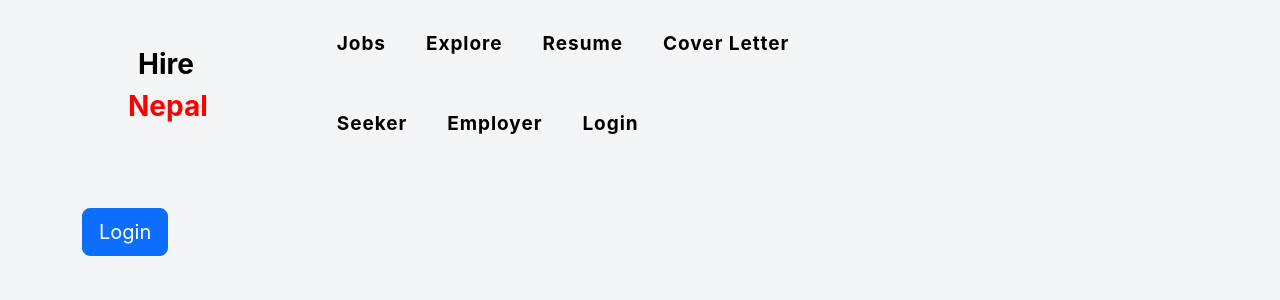
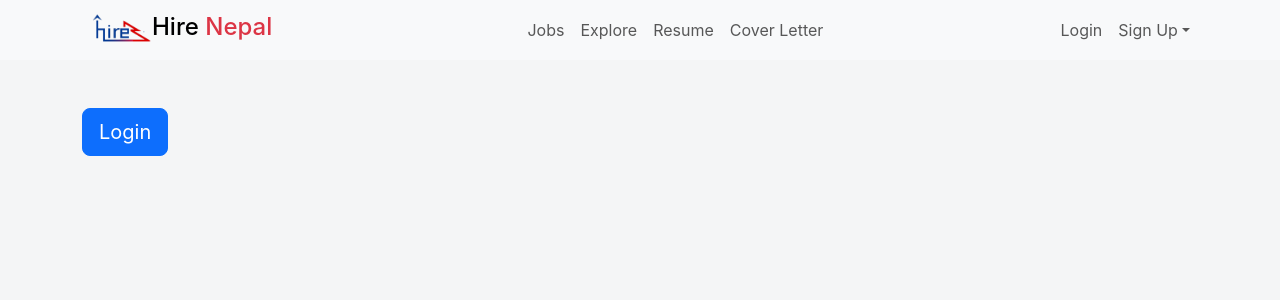
Before and after one commit to The-SP/Job-Portal-Frontend, a React (Create React App) app: page / in a window 1280 px wide. Shown: the top 300 px of the page. Built offline with nearby package versions, Linux system fonts and the light colour scheme.

Commit message:
Fix navbar

```diff
--- a/src/components/Navbar.css
+++ b/src/components/Navbar.css
@@ -1,64 +1,10 @@
+.nav-link:hover {
+  color: red !important;
+  border-bottom: 2px solid red;
+  transition: border-bottom 0.4s ease-in;
+}
 
-* {
-    margin: 0;
-    padding: 0;
-    box-sizing: border-box;
-  }
-
-  li {
-    list-style: none;
-  }
-
-  .heroNav{
-      height:20vh;
-      width: 100%;
-  }
-
-  .mainNav{
-      display: flex;
-      align-items: center;
-      justify-content: space-between;
-      padding-left: 10%;
-      padding-right: 10%;
-  }
-
-  .logoNav{
-      padding-top: 10px;
-  }
-
-  .logoNav a{
-      color: black;
-      font-size: 28px;
-      font-weight: bold;
-      text-decoration: none;
-  }
-
-  .logoNav span{
-      color: red;
-  }
-
-  .mainNav ul{
-      display: inline-block;
-      padding-top: 25px;
-  }
-
-  .mainNav ul li{
-      display: inline-block;
-      padding: 5px 10px;
-      letter-spacing: 0.06rem;
-  }
-
-  .mainNav ul li a {
-      text-decoration: none;
-      color: black;
-      font-weight: bold;
-    }
-
-  .mainNav ul li a:hover {
-      color: red;
-      transition: .3s;
-    }
-
-  .hamburger-menu{
-      display: none;
-  }
+.navbar-fixed {
+  top: 0;
+  position: sticky;
+}
--- a/src/components/Navbar.js
+++ b/src/components/Navbar.js
@@ -1,6 +1,6 @@
-import { useState, useContext } from "react";
+import { useContext } from "react";
 import { Link } from "react-router-dom";
-import { Menu } from "react-feather";
+import logo from "./logo.png";
 
 import AuthContext from "../context/AuthContext";
 import "./Navbar.css";
@@ -9,31 +9,58 @@ const Navbar = () => {
   const { user } = useContext(AuthContext);
 
   const seekerLinks = () => (
-    <ul>
-      <li>
-        <Link to="/profile/seeker">Profile</Link>
+    <ul className="navbar-nav">
+      <li className="nav-item">
+        <Link className="nav-link" to="/profile/seeker">
+          Profile
+        </Link>
       </li>
-      <li>
-        <Link to="/jobs/applications">History</Link>
+      <li className="nav-item">
+        <Link className="nav-link" to="/jobs/applications">
+          History
+        </Link>
       </li>
-      <li>
-        <Link to="/logout">Logout</Link>
+      <li className="nav-item">
+        <Link className="nav-link" to="/logout">
+          Logout
+        </Link>
       </li>
     </ul>
   );
+
   const employerLinks = () => (
-    <ul>
+    <ul className="navbar-nav">
+      <li className="nav-item dropdown">
+        <span
+          className="nav-link dropdown-toggle"
+          role="button"
+          data-bs-toggle="dropdown"
+          aria-expanded="false"
+        >
+          Hire
+        </span>
+        <ul className="dropdown-menu">
           <li>
-        <Link to="/jobs/create">CreateJob</Link>
+            <Link className="dropdown-item" to="/jobs/create">
+              Create Job
+            </Link>
           </li>
           <li>
-        <Link to="/jobs/employer">YourJobs</Link>
+            <Link className="dropdown-item" to="/jobs/employer">
+              Your Jobs
+            </Link>
           </li>
-      <li>
-        <Link to="/profile/employer">Profile</Link>
+        </ul>
       </li>
-      <li>
-        <Link to="/logout">Logout</Link>
+      <li className="nav-item">
+        <Link className="nav-link" to="/profile/employer">
+          Profile
+        </Link>
+      </li>
+      <li className="nav-item">
+        <Link className="nav-link" to="/logout">
+          Logout
+        </Link>
       </li>
     </ul>
   );
@@ -41,59 +68,91 @@ const Navbar = () => {
   const authLinks = () => (
     <>{user.is_employer ? employerLinks() : seekerLinks()}</>
   );
+
   const guestLinks = () => (
-    <ul>
+    <ul className="navbar-nav">
+      <li className="nav-item">
+        <Link className="nav-link" to="/login">
+          Login
+        </Link>
+      </li>
+      <li className="nav-item dropdown">
+        <span
+          className="nav-link dropdown-toggle"
+          role="button"
+          data-bs-toggle="dropdown"
+          aria-expanded="false"
+        >
+          Sign Up
+        </span>
+        <ul className="dropdown-menu">
           <li>
-        <Link to="/signup">Seeker</Link>
+            <Link className="dropdown-item" to="/signup">
+              Seeker
+            </Link>
           </li>
           <li>
-        <Link to="/signup-employer">Employer</Link>
+            <Link className="dropdown-item" to="/signup-employer">
+              Employer
+            </Link>
           </li>
-      <li>
-        <Link to="/login">Login</Link>
+        </ul>
       </li>
     </ul>
   );
 
-  const [showMediaIcons, setShowMediaIcons] = useState(false);
-
   return (
-    <div className="heroNav">
-      <nav className="mainNav">
-        <div className="logoNav">
-          <Link to="/">
-            Hire <span>Nepal</span>
+    <nav className="navbar navbar-expand-md navbar-light bg-body-tertiary navbar-fixed">
+      <div className="container">
+        <a className="navbar-brand" href="/">
+          <img
+            src={logo}
+            alt="Navbar Logo"
+            className="mb-1"
+            style={{ width: "60px", height: "30px" }}
+          />
+          <span className="navbar-title h4">
+            Hire <span className="text-danger"> Nepal</span>
+          </span>
+        </a>
+        <button
+          className="navbar-toggler"
+          type="button"
+          data-bs-toggle="collapse"
+          data-bs-target="#navbarNavDropdown"
+          aria-controls="navbarNavDropdown"
+          aria-expanded="false"
+          aria-label="Toggle navigation"
+        >
+          <span className="navbar-toggler-icon"></span>
+        </button>
+        <div className="collapse navbar-collapse" id="navbarNavDropdown">
+          <ul className="navbar-nav mx-auto">
+            <li className="nav-item">
+              <Link className="nav-link" to="/jobs">
+                Jobs
               </Link>
-        </div>
-        <div
-          className={
-            showMediaIcons ? "menu-link mobile-menu-link" : "menu-link"
-          }
-        >
-          <ul>
-            <li>
-              <Link to="/jobs">Jobs</Link>
             </li>
-
-            <li>
-              <Link to="/jobs/explore">Explore</Link>
+            <li className="nav-item">
+              <Link className="nav-link" to="/jobs/explore">
+                Explore
+              </Link>
             </li>
-            <li>
-              <Link to="/resume">Resume</Link>
+            <li className="nav-item">
+              <Link className="nav-link" to="/resume">
+                Resume
+              </Link>
             </li>
-            <li>
-              <Link to="/cover-letter">Cover Letter</Link>
+            <li className="nav-item">
+              <Link className="nav-link" to="/cover-letter">
+                Cover Letter
+              </Link>
             </li>
           </ul>
           {user ? authLinks() : guestLinks()}
         </div>
-        <div className="hamburger-menu">
-          <a href="/" onClick={() => setShowMediaIcons(!showMediaIcons)}>
-            <Menu />
-          </a>
       </div>
     </nav>
-    </div>
   );
 };
 
```
Also changed, not shown: src/components/logo.png (added). Lines whose indentation alone changed are shown as unchanged.
